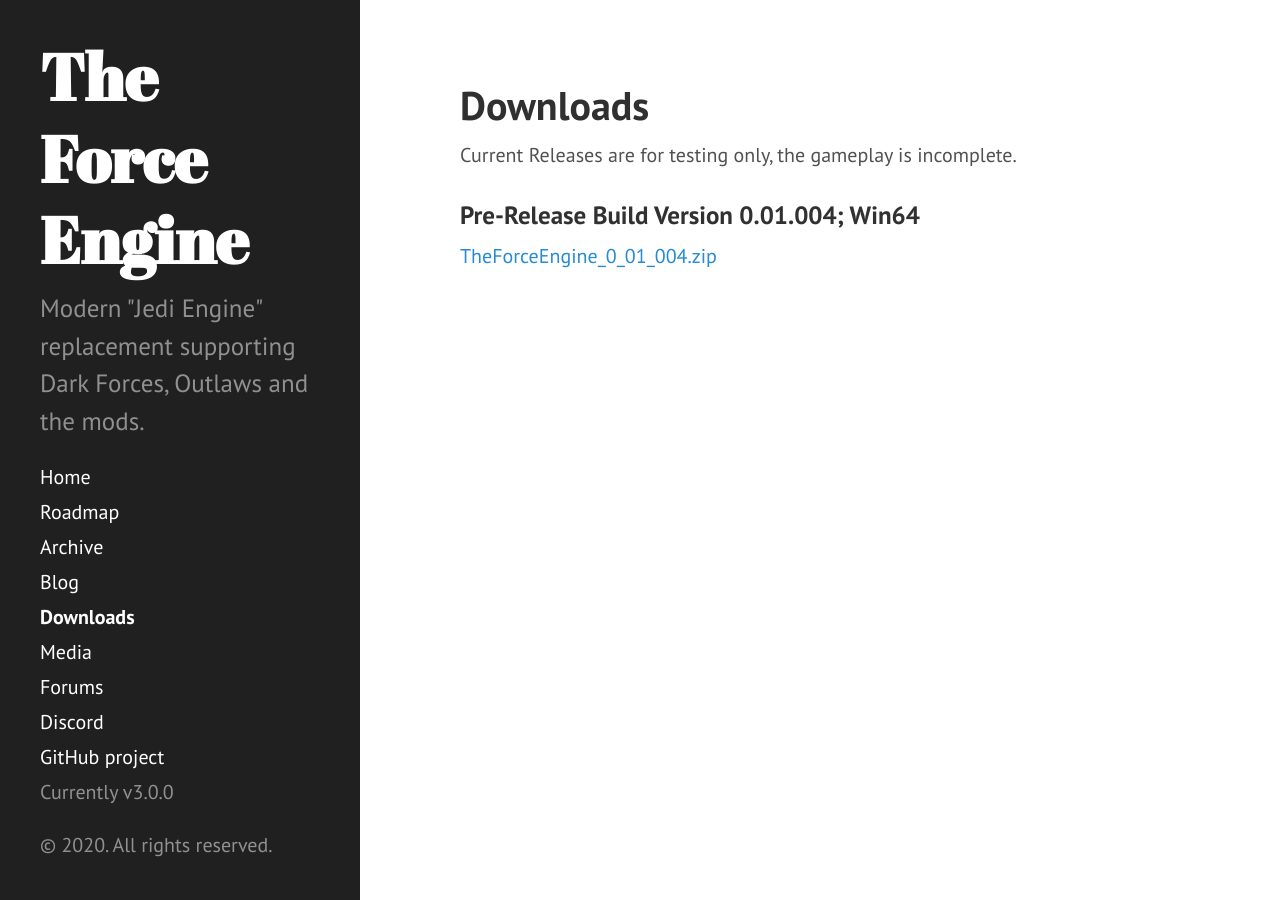
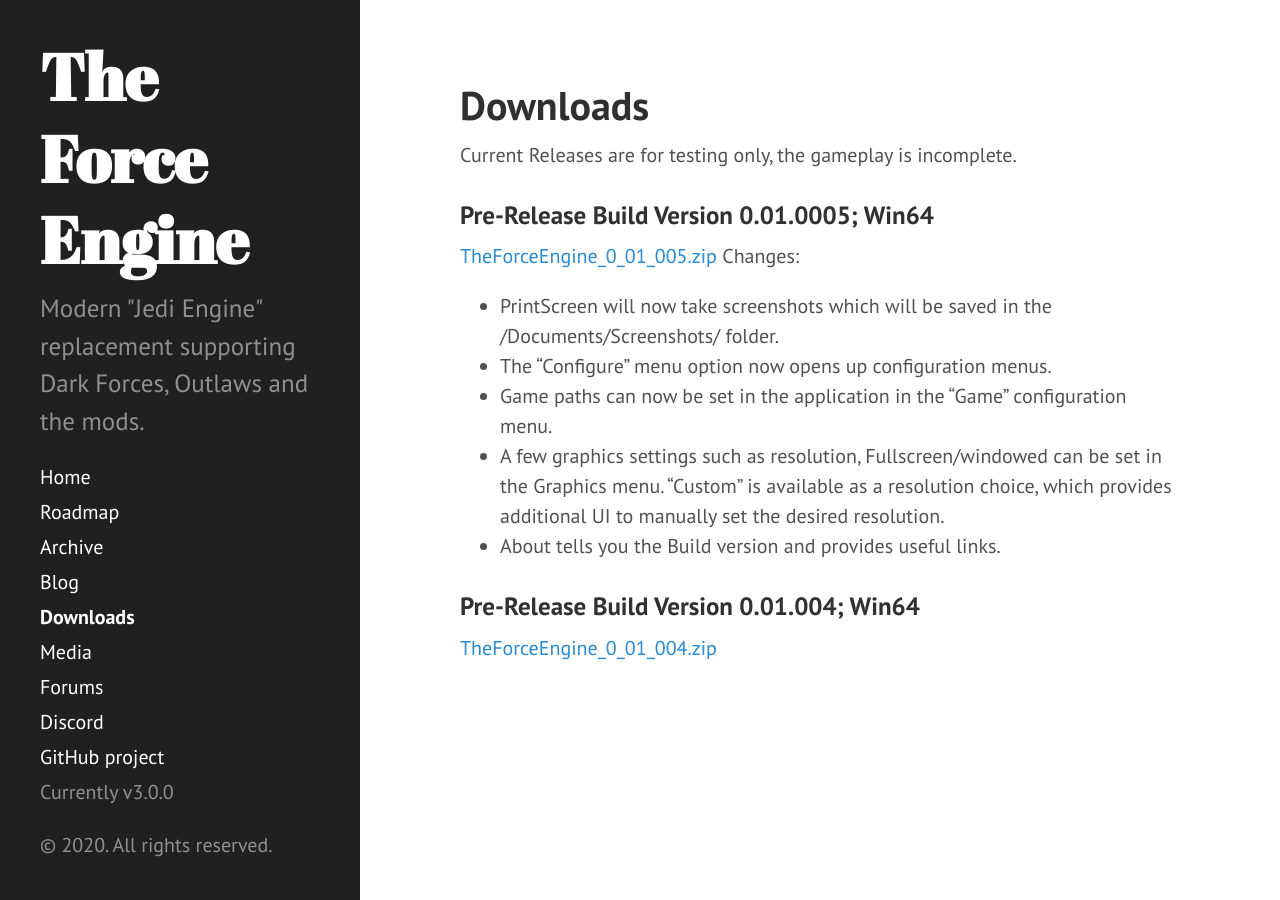
Before and after one commit to TheForceEngine/TheForceEngine.github.io, a Jekyll site: the page built from downloads.md, in a window 1280 px wide. Built offline with Jekyll 4.4.1, drawn with Linux system fonts in a browser that asks for light colours.

Commit message:
Update downloads.md

```diff
--- a/downloads.md
+++ b/downloads.md
@@ -5,5 +5,14 @@
 
 Current Releases are for testing only, the gameplay is incomplete.
 
+### Pre-Release Build Version 0.01.0005; Win64
+[TheForceEngine_0_01_005.zip](archive/TheForceEngine_0_01_005.zip)
+Changes:
+  * PrintScreen will now take screenshots which will be saved in the /Documents/Screenshots/ folder.
+  * The "Configure" menu option now opens up configuration menus.
+  * Game paths can now be set in the application in the "Game" configuration menu.
+  * A few graphics settings such as resolution, Fullscreen/windowed can be set in the Graphics menu. "Custom" is available as a resolution choice, which provides additional UI to manually set the desired resolution.
+  * About tells you the Build version and provides useful links.
+
 ### Pre-Release Build Version 0.01.004; Win64
 [TheForceEngine_0_01_004.zip](archive/TheForceEngine_0_01_004.zip)
```
